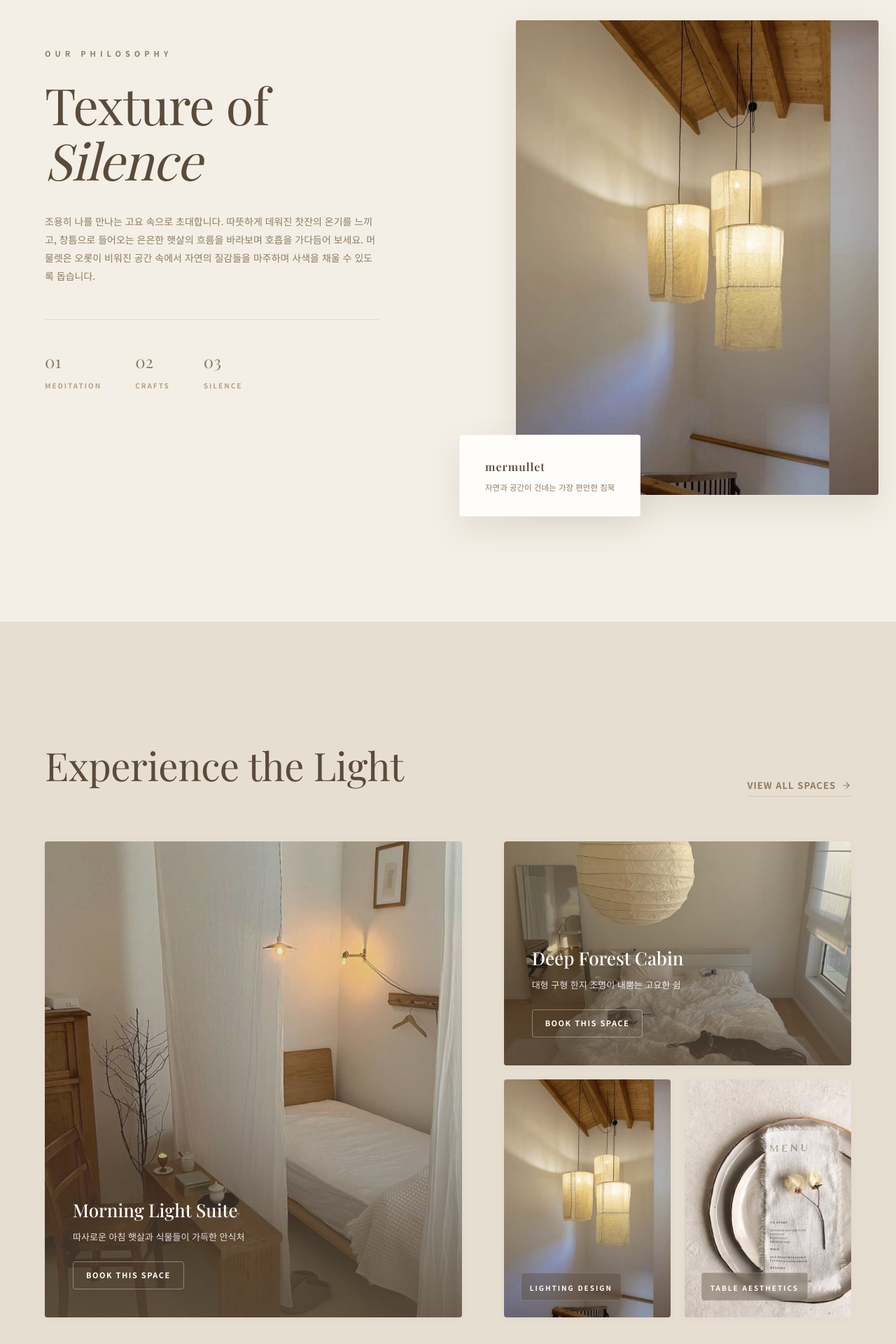
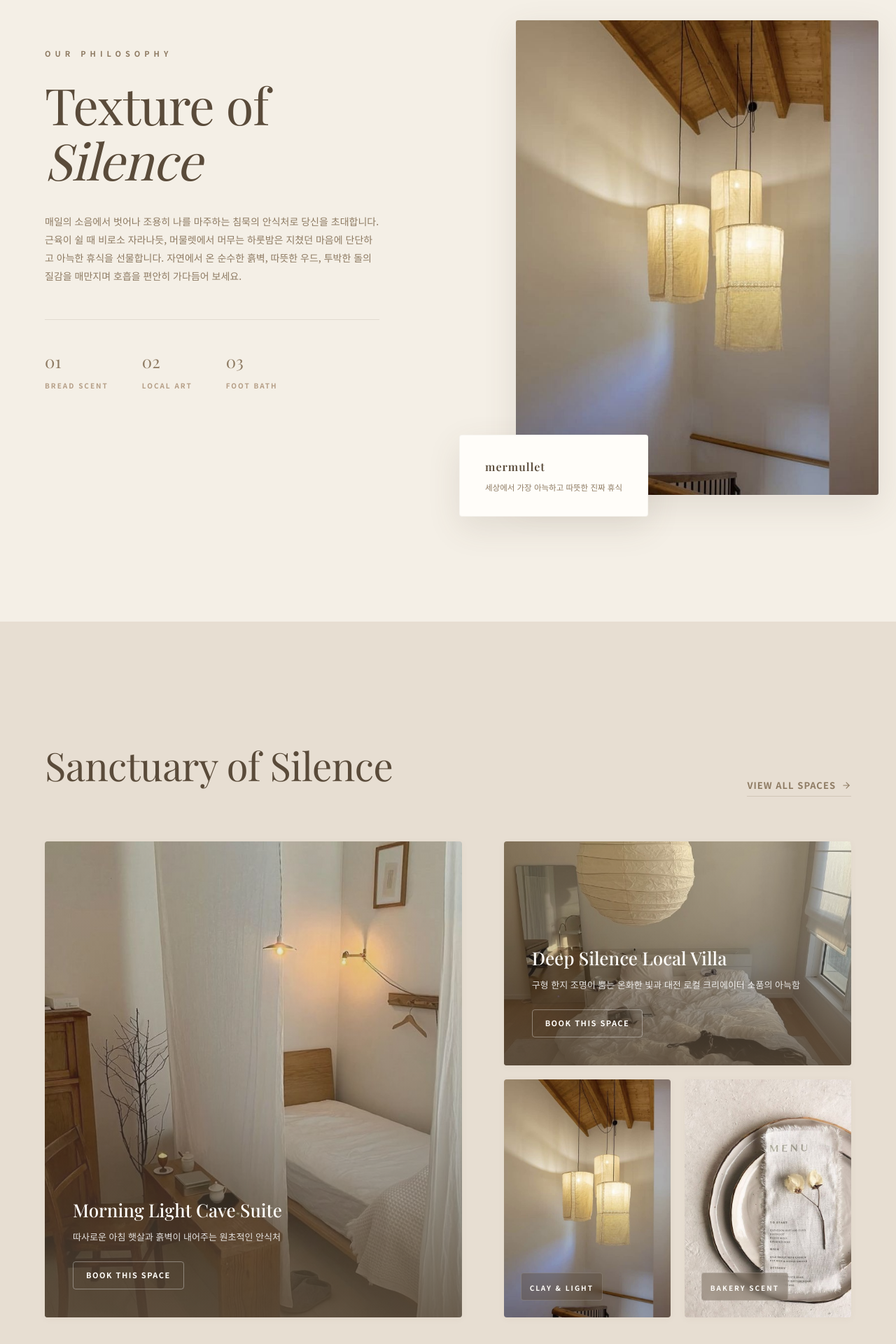
Before and after one commit to werzxcvu4521xspe-ctrl/mermullte_web, a Next.js app: page / in a window 1280 px wide. Shown: the part 822-2742 px from the top of the page at 70% size. Built offline with nearby package versions, Linux system fonts and the light colour scheme; no server answers; the database is empty; a web font is replaced by a local one.

Commit message:
Update: Thu May 21 16:03:34 KST 2026

```diff
--- a/src/app/page.js
+++ b/src/app/page.js
@@ -16,37 +16,37 @@ import styles from './page.module.css';
 import fs from 'fs';
 import path from 'path';
 
-// Pre-defined rooms list featuring user's actual room photographs
+// Pre-defined rooms list featuring user's actual room photographs mapped to Cave & Daejeon themes
 const SOFT_LIGHT_ROOMS = [
   {
     id: 'room-1',
-    name: 'Deluxe Ocean Suite',
-    koreanName: '디럭스 오션 스위트',
-    description: '따사로운 아침 햇살과 식물들이 가득한 미니멀 디자인의 저상형 플로어 침실입니다. 우아한 대형 골드 아치형 거울과 포근한 순면 리넨 베드로 자연 친화적 쉼을 선사합니다.',
+    name: 'Morning Light Cave Suite',
+    koreanName: '아침 햇살의 동굴 스위트',
+    description: '따사로운 아침 햇살과 식물들이 가득한 미니멀 디자인의 저상형 플로어 침실입니다. 흙벽의 포근한 질감과 우드, 돌의 조화로 태초의 동굴과 같은 온전하고 아늑한 쉼을 선사합니다.',
     price: '380,000',
     capacity: 2,
     image: '/images/room1.jpg',
-    amenities: ['Sunlit Room', 'Flooring Linen Bed', 'Large Gold Mirror', 'Lush Greenery']
+    amenities: ['Sunlit Room', 'Clay & Stone Wall', 'Linen Floor Bed', 'Cozy Greenery']
   },
   {
     id: 'room-2',
-    name: 'Executive Pool Villa',
-    koreanName: '이그제큐티브 풀빌라',
-    description: '대형 구형 한지 펜던트 조명이 뿜어내는 온화하고 부드러운 빛 속에서 누리는 최상의 안식처입니다. 주름진 화이트 퀼트 베딩과 정갈한 우드 바닥으로 동양적이고 감성적인 분위기를 자아냅니다.',
+    name: 'Deep Silence Local Villa',
+    koreanName: '깊은 침묵의 로컬 풀빌라',
+    description: '대형 구형 한지 펜던트 조명이 뿜어내는 온화하고 부드러운 빛 속에서 누리는 최상의 안식처입니다. 대전의 열정적인 창작자들이 빚어낸 따뜻한 공예 소품들과 조용한 족욕 텁(Tub)이 몸의 긴장을 무장해제합니다.',
     price: '650,000',
     capacity: 4,
     image: '/images/room2.jpg',
-    amenities: ['Paper Lantern Lamp', 'Wrinkled Cotton Duvet', 'Soft Sunshine Shadow', 'Wood Flooring']
+    amenities: ['Paper Lantern Lamp', 'Local Creator Decor', 'Warm Footbath Tub', 'Aromatic Silence']
   },
   {
     id: 'room-3',
-    name: 'mermullet Penthouse',
-    koreanName: '머물렛 로열 펜트하우스',
-    description: '360도 파노라마 바다 전경이 눈앞에 가득 찬 공간이자 호텔 최상층에 우뚝 선 펜트하우스입니다. 자연의 부드러운 그림자와 따뜻한 차분함이 극대화된 하이엔드 인테리어.',
+    name: 'mermullet Cave Penthouse',
+    koreanName: '머물렛 로열 동굴 펜트하우스',
+    description: '인공적인 장식을 배제하고 순수한 자연의 재료인 나무, 흙, 돌, 철을 사용하여 원초적인 아늑함을 극대화한 최고급 동굴 펜트하우스입니다. 고소한 대전의 빵 향기와 따뜻한 차 한 잔으로 마음의 부피를 키워 보세요.',
     price: '1,200,000',
     capacity: 6,
     image: '/images/dining.jpg',
-    amenities: ['360 Panorama View', 'Private Premium Spa', '24h Personal Butler', 'Eco Clay Accents']
+    amenities: ['Bread Room Service', 'Primitive Clay Spa', 'Natural Timber Logs', 'Warm Tea Ceremony']
   }
 ];
 
@@ -137,13 +137,13 @@ export default async function Home() {
             <div className={styles.heroOverlay}></div>
             <div className={styles.heroContent}>
               <h1 className={styles.heroTitle}>mermullet</h1>
-              <p className={styles.heroSubtitle}>지금 가장 사색적인 쉼터</p>
+              <p className={styles.heroSubtitle}>대전에서 만나는 현대적 동굴, 온전한 비일상의 안식</p>
               <div className={styles.heroSublist}>
-                <span>ROOM DELUXE</span>
+                <span>COZY CAVE</span>
                 <span className={styles.dot}>•</span>
-                <span>SUITE</span>
+                <span>BAKERY SCENT</span>
                 <span className={styles.dot}>•</span>
-                <span>SPA VILLA</span>
+                <span>FOOT BATH</span>
               </div>
             </div>
           </div>
@@ -157,23 +157,23 @@ export default async function Home() {
             <p className={styles.metaLabel}>OUR PHILOSOPHY</p>
             <h2 className={styles.silenceTitle}>Texture of <i>Silence</i></h2>
             <p className={styles.silenceDesc}>
-              조용히 나를 만나는 고요 속으로 초대합니다. 따뜻하게 데워진 찻잔의 온기를 느끼고,
-              창틈으로 들어오는 은은한 햇살의 흐름을 바라보며 호흡을 가다듬어 보세요.
-              머물렛은 오롯이 비워진 공간 속에서 자연의 질감들을 마주하며 사색을 채울 수 있도록 돕습니다.
+              매일의 소음에서 벗어나 조용히 나를 마주하는 침묵의 안식처로 당신을 초대합니다.
+              근육이 쉴 때 비로소 자라나듯, 머물렛에서 머무는 하룻밤은 지쳤던 마음에 단단하고 아늑한 휴식을 선물합니다.
+              자연에서 온 순수한 흙벽, 따뜻한 우드, 투박한 돌의 질감을 매만지며 호흡을 편안히 가다듬어 보세요.
             </p>
 
             <div className={styles.silenceStats}>
               <div className={styles.statCol}>
                 <span className={styles.statNum}>01</span>
-                <span className={styles.statName}>MEDITATION</span>
+                <span className={styles.statName}>BREAD SCENT</span>
               </div>
               <div className={styles.statCol}>
                 <span className={styles.statNum}>02</span>
-                <span className={styles.statName}>CRAFTS</span>
+                <span className={styles.statName}>LOCAL ART</span>
               </div>
               <div className={styles.statCol}>
                 <span className={styles.statNum}>03</span>
-                <span className={styles.statName}>SILENCE</span>
+                <span className={styles.statName}>FOOT BATH</span>
               </div>
             </div>
           </div>
@@ -188,7 +188,7 @@ export default async function Home() {
               />
               <div className={styles.shadowFloatingTag}>
                 <h4>mermullet</h4>
-                <p>자연과 공간이 건네는 가장 편안한 침묵</p>
+                <p>세상에서 가장 아늑하고 따뜻한 진짜 휴식</p>
               </div>
             </div>
           </div>
@@ -199,7 +199,7 @@ export default async function Home() {
       <section className={styles.gallerySection}>
         <div className="container">
           <div className={styles.galleryHeader}>
-            <h2 className={styles.galleryMainTitle}>Experience the Light</h2>
+            <h2 className={styles.galleryMainTitle}>Sanctuary of Silence</h2>
             <Link href="/booking" className={styles.viewAllLink}>
               <span>View All Spaces</span>
               <ArrowRight size={14} />
@@ -211,11 +211,11 @@ export default async function Home() {
             <div className={styles.galleryLeftCol}>
               <div className={styles.galleryItemCard}>
                 {/* eslint-disable-next-line @next/next/no-img-element */}
-                <img src="/images/room1.jpg" alt="Morning Light Suite" className={styles.galleryItemImg} />
+                <img src="/images/room1.jpg" alt="Morning Light Cave Suite" className={styles.galleryItemImg} />
                 <div className={styles.itemOverlay}>
                   <div className={styles.overlayText}>
-                    <h3>Morning Light Suite</h3>
-                    <p>따사로운 아침 햇살과 식물들이 가득한 안식처</p>
+                    <h3>Morning Light Cave Suite</h3>
+                    <p>따사로운 아침 햇살과 흙벽이 내어주는 원초적인 안식처</p>
                   </div>
                   <Link href={`/booking?room=${rooms[0]?.id || 'room-1'}`} className={styles.overlayBtn}>
                     Book this Space
@@ -229,11 +229,11 @@ export default async function Home() {
               {/* Top Horizontal Row */}
               <div className={`${styles.galleryItemCard} ${styles.horizontalCard}`}>
                 {/* eslint-disable-next-line @next/next/no-img-element */}
-                <img src="/images/room2.jpg" alt="Deep Forest Cabin" className={styles.galleryItemImg} />
+                <img src="/images/room2.jpg" alt="Deep Silence Local Villa" className={styles.galleryItemImg} />
                 <div className={styles.itemOverlay}>
                   <div className={styles.overlayText}>
-                    <h3>Deep Forest Cabin</h3>
-                    <p>대형 구형 한지 조명이 내뿜는 고요한 쉼</p>
+                    <h3>Deep Silence Local Villa</h3>
+                    <p>구형 한지 조명이 뿜는 온화한 빛과 대전 로컬 크리에이터 소품의 아늑함</p>
                   </div>
                   <Link href={`/booking?room=${rooms[1]?.id || 'room-2'}`} className={styles.overlayBtn}>
                     Book this Space
@@ -251,7 +251,7 @@ export default async function Home() {
                     className={styles.galleryItemImg}
                   />
                   <div className={styles.itemLabelOverlay}>
-                    <span>LIGHTING DESIGN</span>
+                    <span>CLAY & LIGHT</span>
                   </div>
                 </div>
 
@@ -263,7 +263,7 @@ export default async function Home() {
                     className={styles.galleryItemImg}
                   />
                   <div className={styles.itemLabelOverlay}>
-                    <span>TABLE AESTHETICS</span>
+                    <span>BAKERY SCENT</span>
                   </div>
                 </div>
               </div>
@@ -279,7 +279,7 @@ export default async function Home() {
             {/* Form Column */}
             <div className={styles.formCol}>
               <h2 className={styles.formTitle}>예약하기</h2>
-              <p className={styles.formSubtitle}>원하시는 사색 공간에서 당신만의 쉼을 찾으세요.</p>
+              <p className={styles.formSubtitle}>대전을 가득 채우는 따뜻한 온기, 머물렛에서의 하룻밤을 준비하세요.</p>
 
               <form action="/booking" method="GET" className={styles.quickForm}>
                 <div className={styles.formRow}>
```
